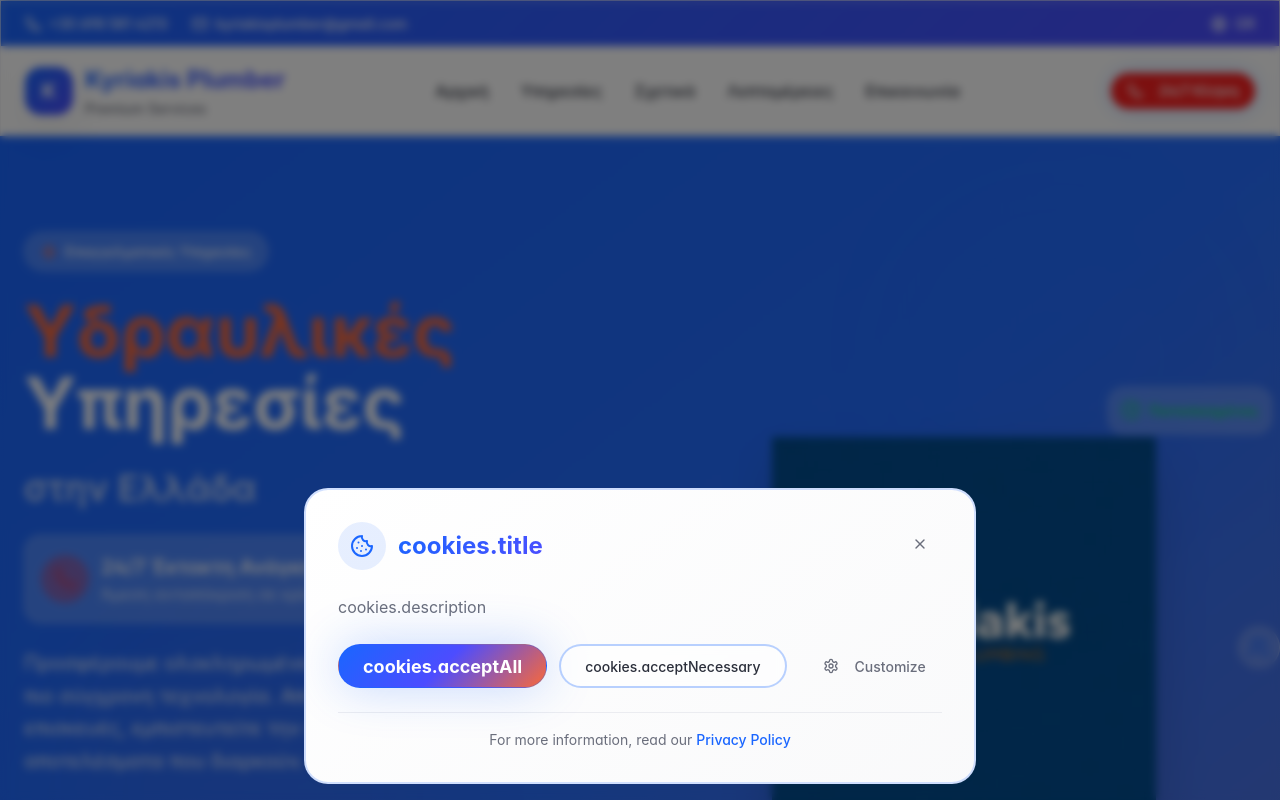
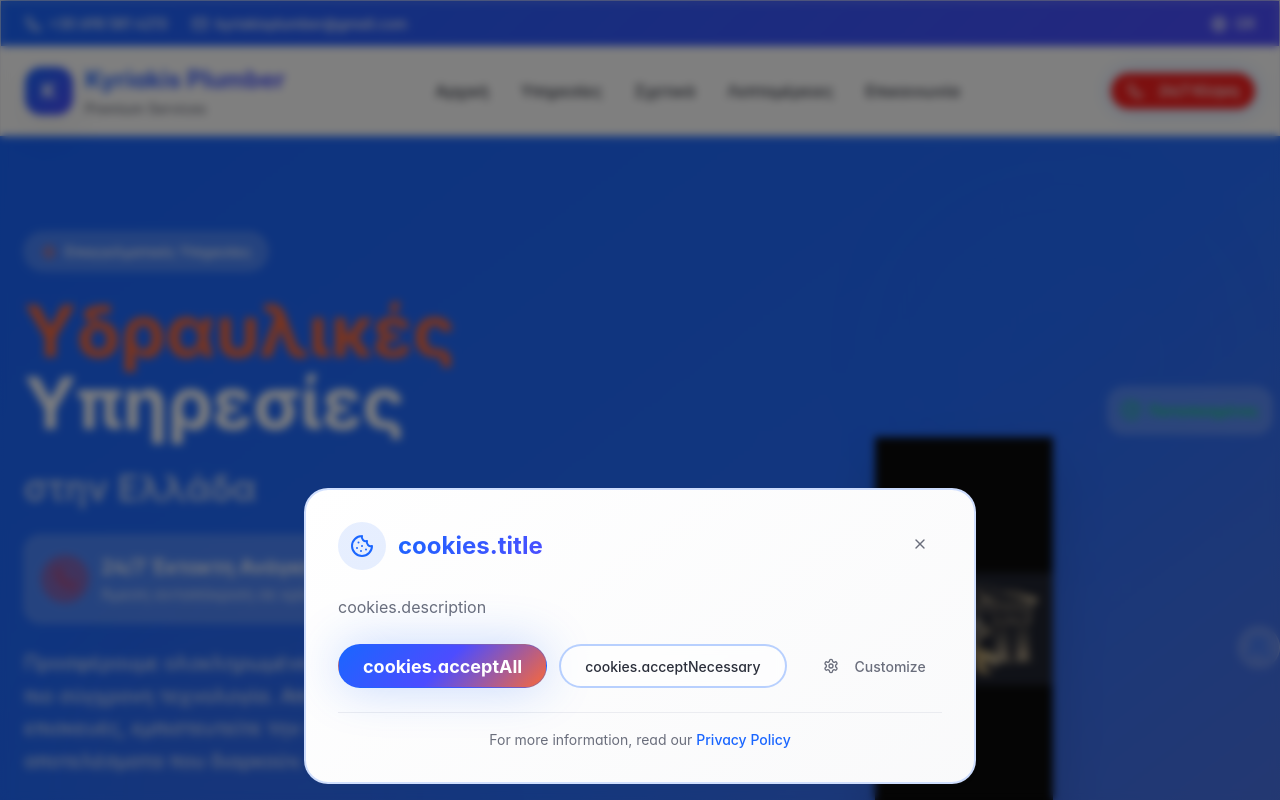
Before and after one commit to dboss12234/kyriakis-plumb-2025, a React (Vite) app: page / in a window 1280 px wide. Shown: the top 800 px of the page. Built offline with nearby package versions, Linux system fonts and the light colour scheme.

Commit message:
Update hero section logo
Replaced the existing logo in the hero section with the newly uploaded image.

```diff
--- a/src/components/Hero.tsx
+++ b/src/components/Hero.tsx
@@ -1,7 +1,7 @@
 import { Button } from "@/components/ui/button";
 import { Phone, CheckCircle, Users, Star, Zap } from "lucide-react";
 import { useLanguage } from "@/contexts/LanguageContext";
-import kyriakisLogo from "@/assets/kyriakis-logo.png";
+const kyriakisLogo = "/lovable-uploads/89b82f1c-05ca-4084-9f0b-926ecdddad83.png";
 
 const Hero = () => {
   const { t } = useLanguage();
```
Also changed, not shown: public/lovable-uploads/89b82f1c-05ca-4084-9f0b-926ecdddad83.png (added).
